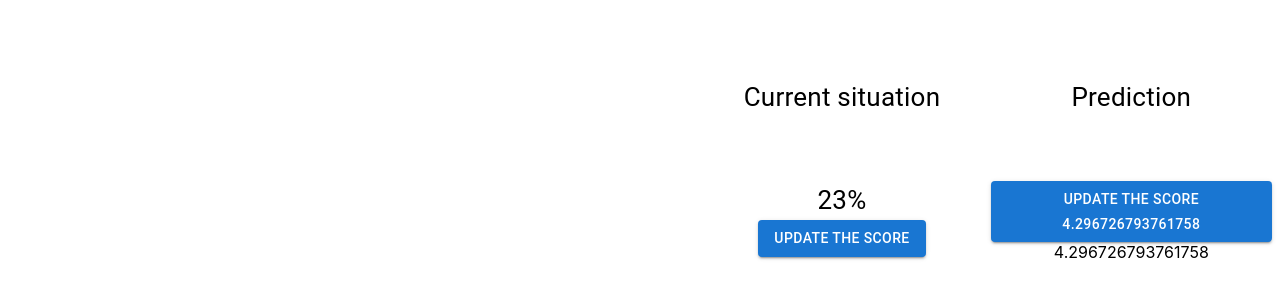
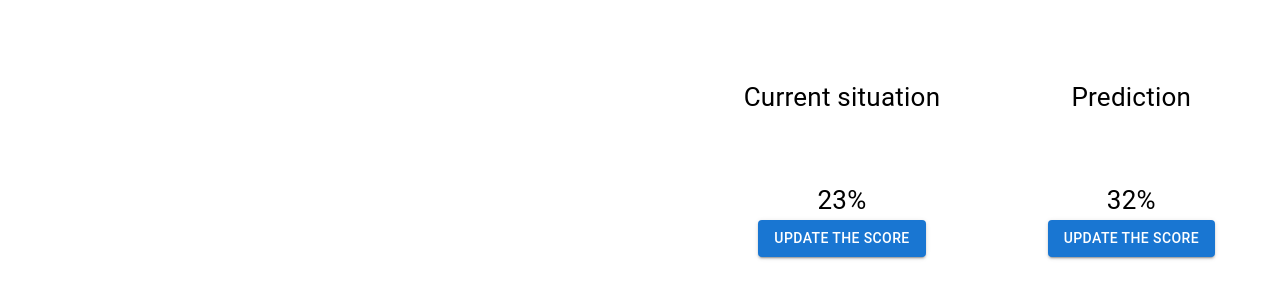
Before and after one commit to tartem26/calhacks9, a React (Create React App) app: page / in a window 1280 px wide. Shown: the part 122-420 px from the top of the page. Built offline with nearby package versions, Linux system fonts and the light colour scheme.

Commit message:
Predictions works.

```diff
--- a/src/Sections/Map.js
+++ b/src/Sections/Map.js
@@ -73,19 +73,22 @@ function array(){
 function prediction() {
   let arrayNew = array();
   const diseasesLevel = require('../data/diseases.json');
+  const diseasesLevelNew = require('../data/diseasesPrediction.json');
 
+  for(let i = 0; i < 3219; i++){
     const predict = data => {
       const weight = 2.5;
       const prediction = data * weight;
       return prediction;
     };
 
-  const infectedPeople = [diseasesLevel[0].diseases_level - getStandardDeviation(arrayNew), diseasesLevel[0].diseases_level, diseasesLevel[0].diseases_level + getStandardDeviation(arrayNew)];
+    const infectedPeople = [diseasesLevel[i].diseases_level - getStandardDeviation(arrayNew), diseasesLevel[i].diseases_level, diseasesLevel[0].diseases_level + getStandardDeviation(arrayNew)];
     const data = infectedPeople[0];
 
     const prediction = predict(data);
 
-  return prediction
+    diseasesLevelNew[i].diseases_level = prediction
+  }
 }
 
 /* Score (Prediction) Calculation */
@@ -95,7 +98,7 @@ function scorePrediction() {
   let scorePrediction = 0
 
   for (let i = 0; i < 3219; i++) {
-    actualDiseasesLevelPrediction += diseasesLevelPrediction[i].diseases_levelPrediction;
+    actualDiseasesLevelPrediction += diseasesLevelPrediction[i].diseases_level;
   }
 
   scorePrediction = actualDiseasesLevelPrediction / (20.6 * 3220) * 100;
@@ -105,7 +108,6 @@ function scorePrediction() {
 
 /* Upper Menu */
 const drawerWidth = 240;
-// const navItems = ['Map', 'About', 'Contact'];
 const navItems = ['Map'];
 
 /* Main Function */
@@ -225,9 +227,8 @@ function Map(props) {
               <Grid item xs={2.75}>
                 <Typography fontSize={26} component="div">Prediction</Typography>
                 <Toolbar />
-                {/* <Typography fontSize={26} component="div">{scorePrediction()}%</Typography> */}
-                <Button variant="contained" onClick={prediction}>Update the Score {prediction()}</Button>
-                {prediction()}
+                <Typography fontSize={26} component="div">{scorePrediction()}%</Typography>
+                <Button variant="contained" onClick={prediction()}>Update the Score</Button>
               </Grid>
             </Grid>
           </Grid>
```
Lines whose indentation alone changed are shown as unchanged.
